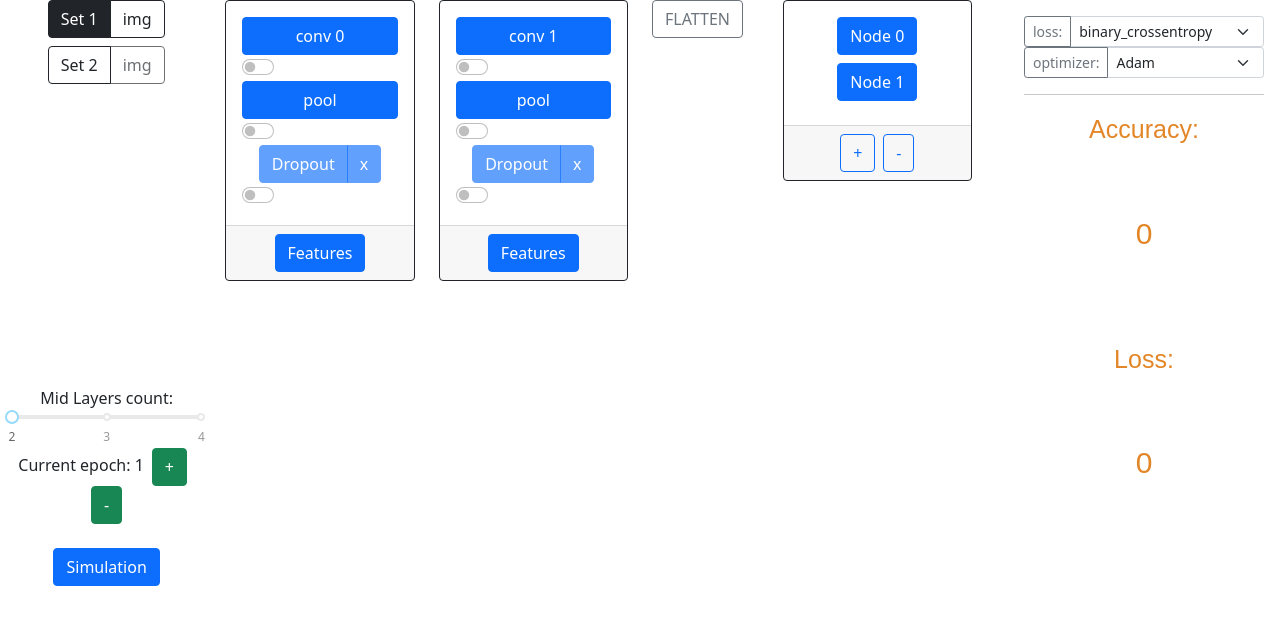
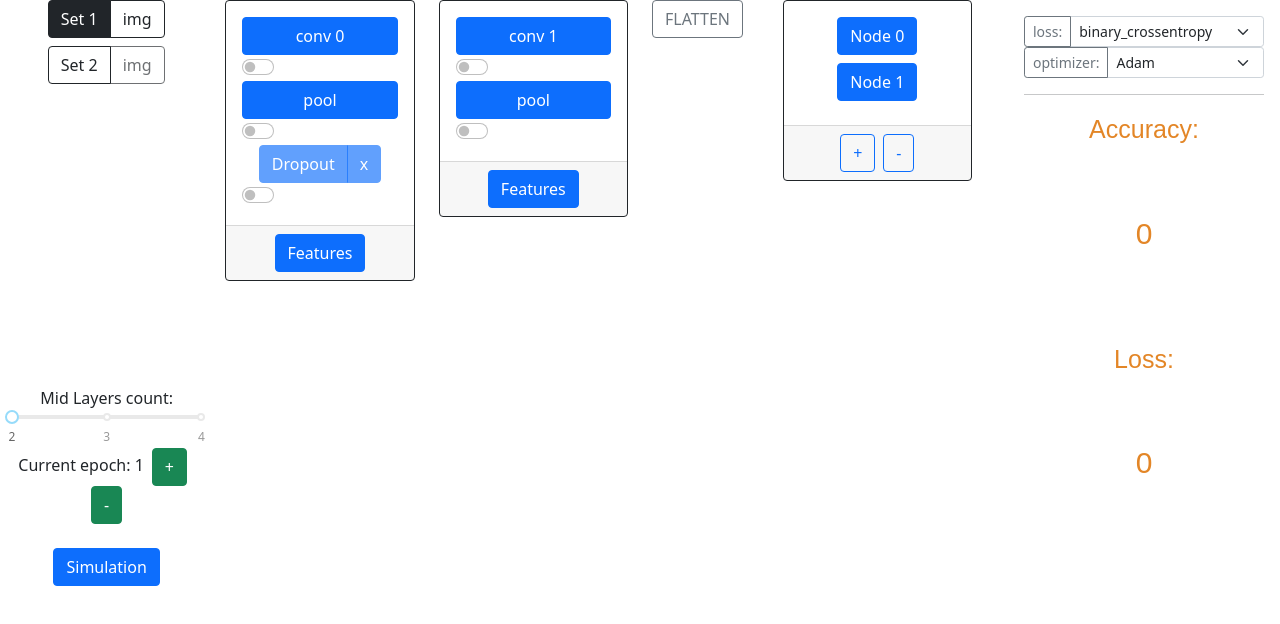
Before and after one commit to Wklej/CNNSIM, a React (Create React App) app: page / in a window 1280 px wide. Shown: the top 624 px of the page. Built offline with nearby package versions, Linux system fonts and the light colour scheme.

Commit message:
last layer w/o dropout

```diff
--- a/src/Layers/MidLayer.js
+++ b/src/Layers/MidLayer.js
@@ -6,7 +6,7 @@ const MidLayer = ({num}) => {
         let array = [];
         for (let index = 0; index < num; index++) {
             array.push(
-                <LayerCard id={index} />
+                <LayerCard id={index} ifLast={index === num-1 ? true : false} />
             )
         }
         return array
--- a/src/Modal/Components/LayerCard.js
+++ b/src/Modal/Components/LayerCard.js
@@ -4,7 +4,7 @@ import { useState, useContext } from "react";
 import Dropout from "./Dropout";
 import { paramContext } from "../../paramContext";
 
-const LayerCard = ({id}) => {
+const LayerCard = ({id, ifLast}) => {
 
     const [showConv, setConvShow] = useState(false);
     const [showPool, setPoolShow] = useState(false);
@@ -65,7 +65,7 @@ const LayerCard = ({id}) => {
                             <input type="checkbox" className="form-check-input" id={'pool' + id} onChange={(e) => handleDisablePool(e)} />
                         </div>
                         <LayerModal show={showPool} handleClose={handlePoolClose} body={'pool'} id={id} />
-                        <Dropout id={id} />
+                        { !ifLast && <Dropout id={id} /> }
                     </ul>
                 </div>
                 <div className="card-footer">
```
